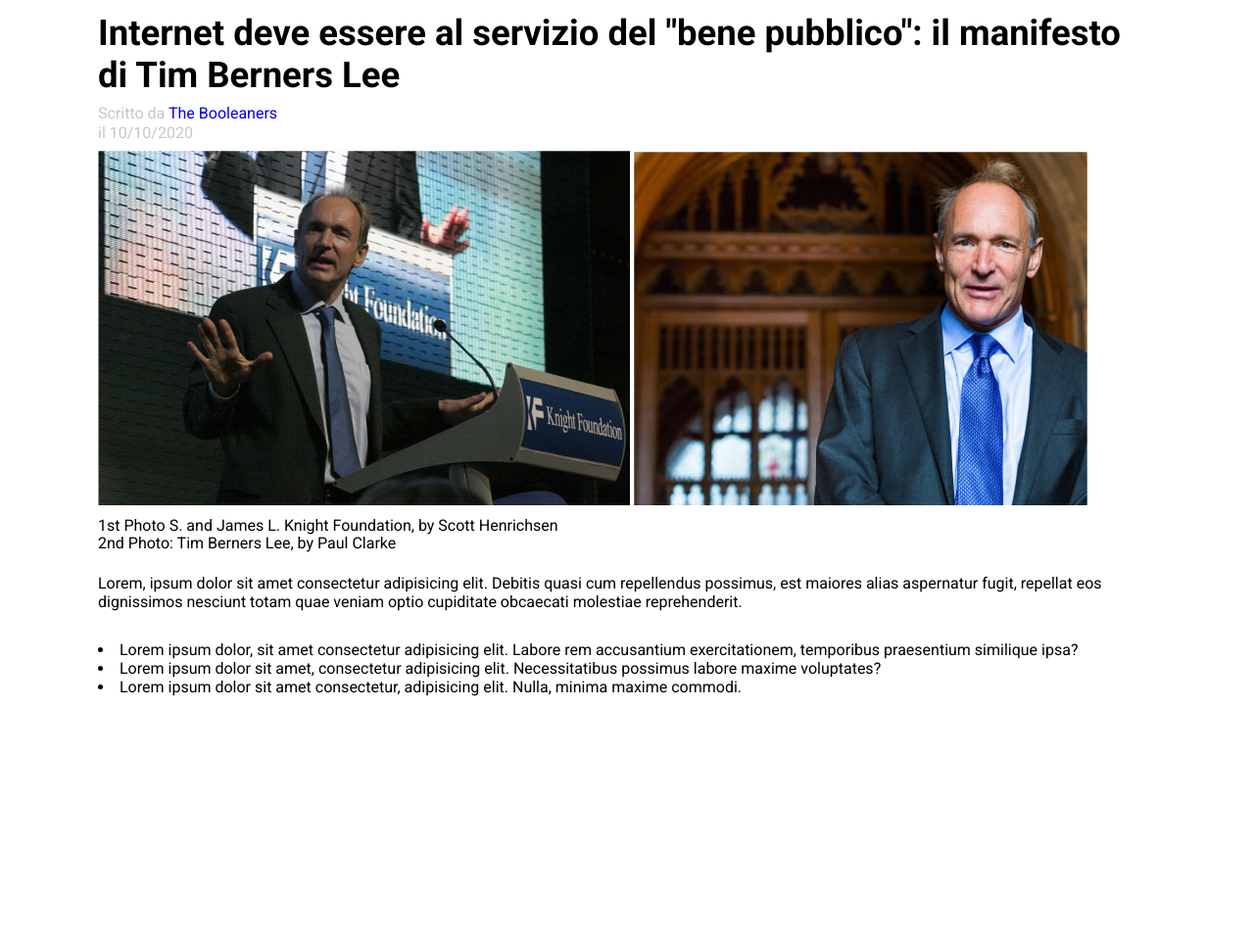
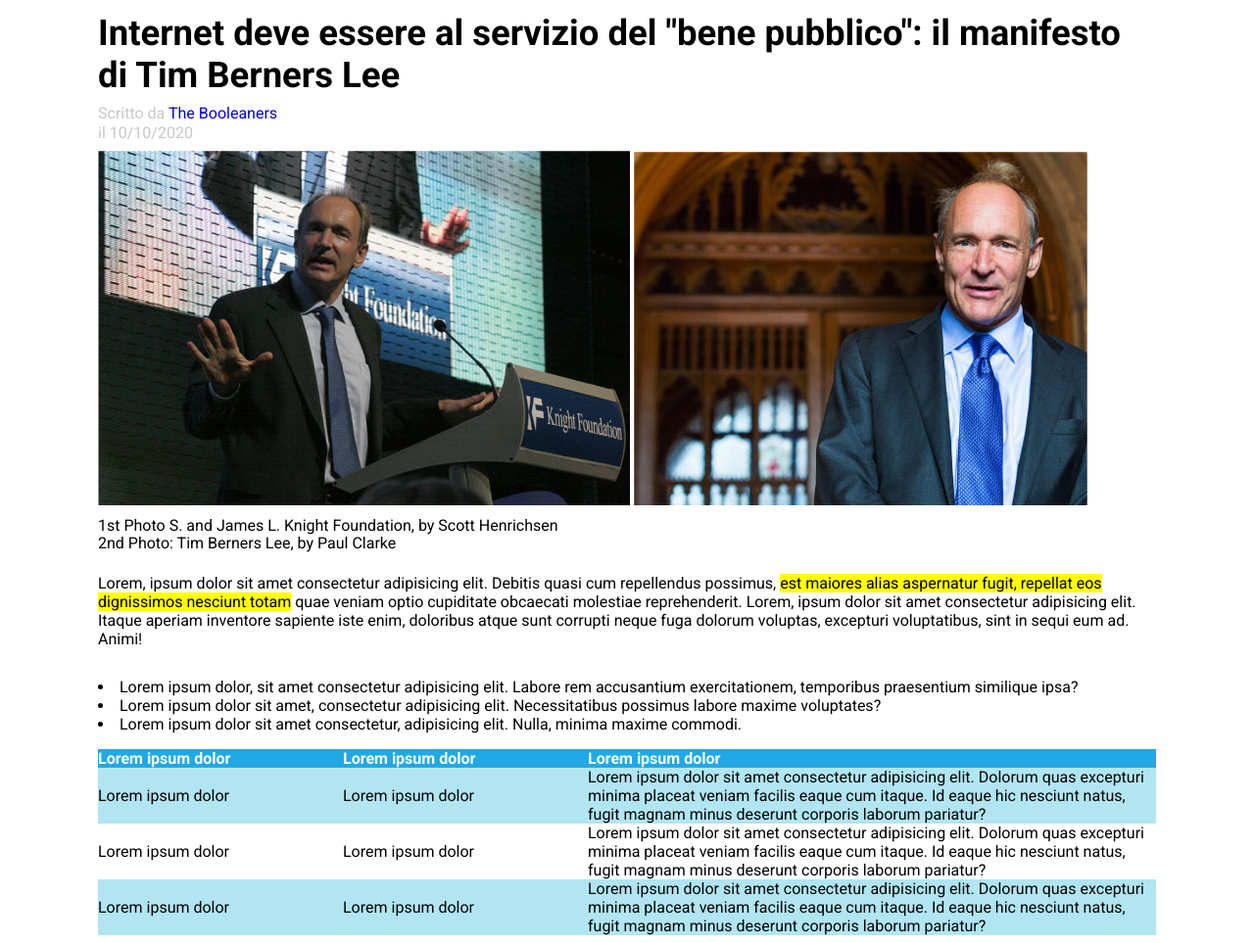
Before and after one commit to mariocstweb/html-css-booleaner, a plain HTML site: page index.html in a window 1280 px wide. Shown: the part 127-1090 px from the top of the page at 98% size. Before the commit the page ends 854 px from the top, so only its background shows below. Drawn offline with Linux system fonts and the light colour scheme.

Commit message:
create table

```diff
--- a/css/style.css
+++ b/css/style.css
@@ -57,3 +57,38 @@ ul {
   list-style-position: inside;
   padding-left: 0;
 }
+
+/* Evindenziare testo */
+span {
+  background-color: #ffff00;
+}
+
+/* Stile Righe Tabella */
+/* table col {
+  background-color: white
+  color: #000000;
+}
+table col.even {
+  background-color: #B1E5F2;
+  color: #000000;
+} */
+
+thead {
+  background-color: #20a9e5;
+  color: white;
+  text-align: left;
+}
+.riga-1 {
+  background-color: #b1e5f2;
+  color: #000000;
+}
+
+.tabella {
+  table-layout: fixed;
+  width: 100%;
+  border: none;
+}
+
+td {
+  min-width: 250px;
+}
--- a/index.html
+++ b/index.html
@@ -61,9 +61,10 @@
         <article>
           <p class="spaziatura-1">
             Lorem, ipsum dolor sit amet consectetur adipisicing elit. Debitis
-            quasi cum repellendus possimus, est maiores alias aspernatur fugit,
-            repellat eos dignissimos nesciunt totam quae veniam optio cupiditate
+            quasi cum repellendus possimus, <span>est maiores alias aspernatur fugit,
+            repellat eos dignissimos nesciunt totam</span> quae veniam optio cupiditate
             obcaecati molestiae reprehenderit.
+            Lorem, ipsum dolor sit amet consectetur adipisicing elit. Itaque aperiam inventore sapiente iste enim, doloribus atque sunt corrupti neque fuga dolorum voluptas, excepturi voluptatibus, sint in sequi eum ad. Animi!
           </p>
         </article>
         <div class="ulista">
@@ -84,6 +85,36 @@
           </ul>
         </div>
         <!-- Article  -->
+        <!-- Table  -->
+        <div class="tabella">
+          <table cellspacing="0" cellpadding="0">
+            <thead>
+              <tr>
+                <th>Lorem ipsum dolor</th>
+                <th>Lorem ipsum dolor</th>
+                <th>Lorem ipsum dolor</th>
+                </tr>
+            </thead>
+            <tbody>
+              <tr class="riga-1">
+                <td>Lorem ipsum dolor</td>
+                <td>Lorem ipsum dolor</td>
+                <td>Lorem ipsum dolor sit amet consectetur adipisicing elit. Dolorum quas excepturi minima placeat veniam facilis eaque cum itaque. Id eaque hic nesciunt natus, fugit magnam minus deserunt corporis laborum pariatur?</td>
+              </tr>
+              <tr class="riga-2">
+                <td>Lorem ipsum dolor</td>
+                <td>Lorem ipsum dolor</td>
+                <td>Lorem ipsum dolor sit amet consectetur adipisicing elit. Dolorum quas excepturi minima placeat veniam facilis eaque cum itaque. Id eaque hic nesciunt natus, fugit magnam minus deserunt corporis laborum pariatur?</td>
+              </tr>
+              <tr class="riga-1">
+                <td>Lorem ipsum dolor</td>
+                <td>Lorem ipsum dolor</td>
+                <td>Lorem ipsum dolor sit amet consectetur adipisicing elit. Dolorum quas excepturi minima placeat veniam facilis eaque cum itaque. Id eaque hic nesciunt natus, fugit magnam minus deserunt corporis laborum pariatur?</td>
+              </tr>
+            </tbody>
+          </table>
+        </div>
+        <!-- Table
       </main>
 
       <footer></footer>
```
